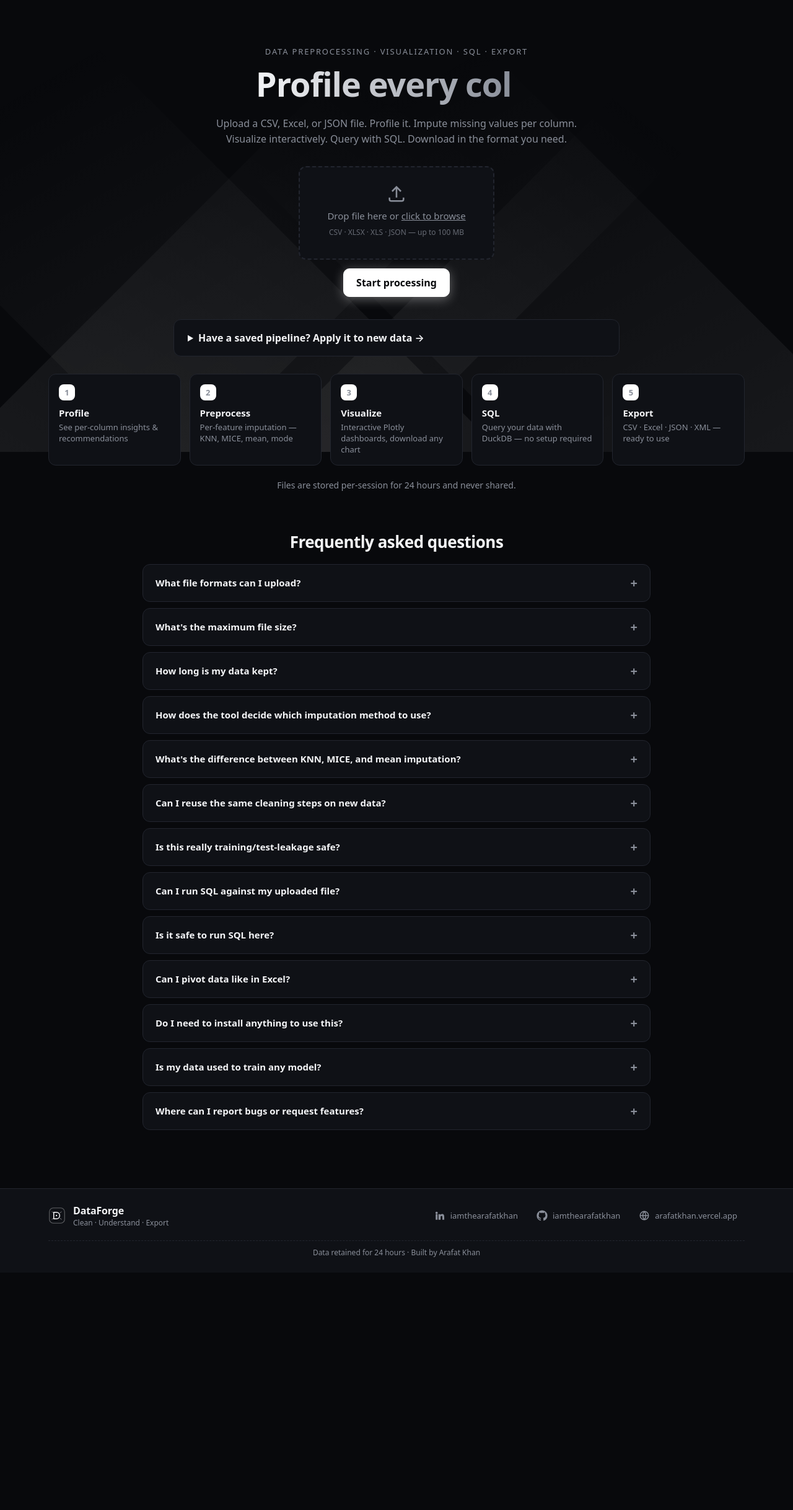
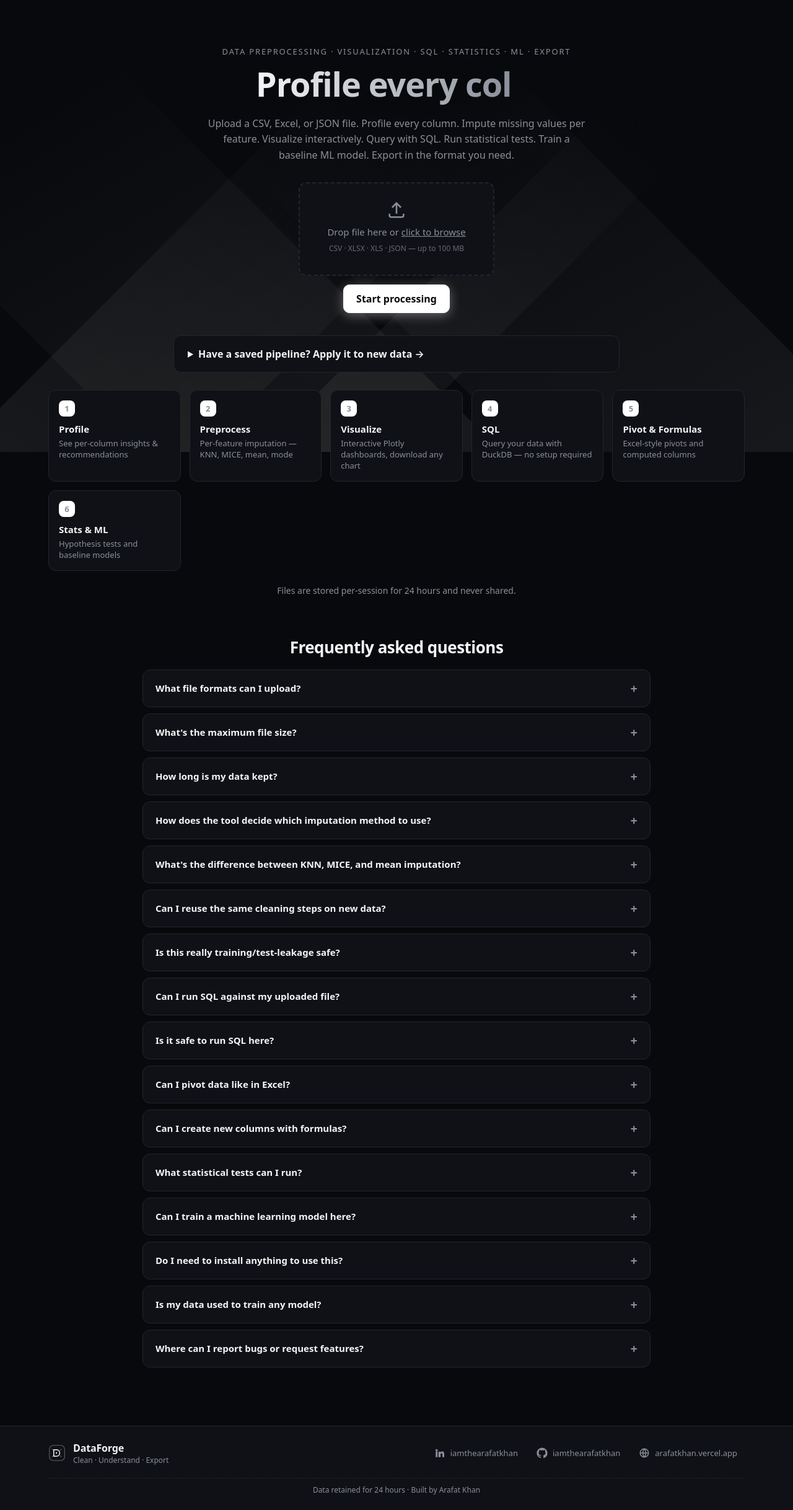
Before and after one commit to iamthearafatkhan/dataforge, a Flask app: page / in a window 1280 px wide. Shown: the part 71-2507 px from the top of the page at 62% size. Before the commit the page ends 2099 px from the top, so only its background shows below. Run offline with Flask 3, Linux system fonts and the light colour scheme; some libraries are stand-ins or nearby versions.

Commit message:
Update FAQ — Pivot, Formula, Stats, ML entries

```diff
--- a/app/templates/index.html
+++ b/app/templates/index.html
@@ -9,16 +9,16 @@
   </div>
 
   <p class="eyebrow fade-up">
-    Data preprocessing · Visualization · SQL · Export
+    Data preprocessing · Visualization · SQL · Statistics · ML · Export
   </p>
   <h1 class="hero-title fade-up delay-1">
     <span class="typewriter" id="typed">Clean. Understand. Export.</span>
     <span class="cursor">|</span>
   </h1>
   <p class="hero-sub fade-up delay-2">
-    Upload a CSV, Excel, or JSON file. Profile it. Impute missing values per
-    column. Visualize interactively. Query with SQL. Download in the format you
-    need.
+    Upload a CSV, Excel, or JSON file. Profile every column. Impute missing
+    values per feature. Visualize interactively. Query with SQL. Run statistical
+    tests. Train a baseline ML model. Export in the format you need.
   </p>
 
   {% if has_data %}
@@ -38,6 +38,8 @@
       <a class="btn" href="{{ url_for('main.preprocess_page') }}">Preprocess</a>
       <a class="btn" href="{{ url_for('main.visualize_page') }}">Visualize</a>
       <a class="btn" href="{{ url_for('main.sql_page') }}">SQL</a>
+      <a class="btn" href="{{ url_for('main.stats_page') }}">Stats</a>
+      <a class="btn" href="{{ url_for('main.ml_page') }}">ML</a>
       <a class="btn" href="{{ url_for('main.export_page') }}">Export</a>
     </div>
   </div>
@@ -146,8 +148,12 @@
       ><span>Query your data with DuckDB — no setup required</span>
     </div>
     <div class="step">
-      <span class="step-num">5</span><b>Export</b
-      ><span>CSV · Excel · JSON · XML — ready to use</span>
+      <span class="step-num">5</span><b>Pivot &amp; Formulas</b
+      ><span>Excel-style pivots and computed columns</span>
+    </div>
+    <div class="step">
+      <span class="step-num">6</span><b>Stats &amp; ML</b
+      ><span>Hypothesis tests and baseline models</span>
     </div>
   </div>
 
@@ -258,10 +264,49 @@
   <details class="faq-item">
     <summary>Can I pivot data like in Excel?</summary>
     <p>
-      Coming next. The Pivot page will let you pick row columns, column columns,
-      value columns, and an aggregation — one-click pivot tables. In the
-      meantime, the SQL page supports pivots via <code>GROUP BY</code> and
-      conditional aggregation.
+      Yes — click <b>Pivot</b> in the top navigation. Pick row fields, column
+      fields, value fields, and one or more aggregations (sum, mean, median,
+      count, min, max, std, nunique). Add margins for totals. Multiple
+      aggregations produce cross-aggregated columns. Export the pivot result as
+      CSV.
+    </p>
+  </details>
+
+  <details class="faq-item">
+    <summary>Can I create new columns with formulas?</summary>
+    <p>
+      Yes — click <b>Formula</b> in the top navigation. Write Excel-style
+      formulas starting with <code>=</code>. Reference columns by name and use
+      familiar functions like <code>IF</code>, <code>ROUND</code>,
+      <code>UPPER</code>, <code>CONCAT</code>, <code>YEAR</code>,
+      <code>COALESCE</code>. Examples adapt to your actual columns — click any
+      suggestion to load it into the editor, preview the result, and add it as a
+      new column.
+    </p>
+  </details>
+
+  <details class="faq-item">
+    <summary>What statistical tests can I run?</summary>
+    <p>
+      Click <b>Stats</b> in the top navigation. You can run Pearson, Spearman,
+      and Kendall correlations; Welch's t-test for two groups; one-way ANOVA for
+      three or more; chi-square for categorical independence; and Shapiro-Wilk
+      for normality. Each result shows the test statistic, p-value, effect size
+      (Cohen's d, eta squared, or Cramér's V), and a plain-English
+      interpretation of the p-value.
+    </p>
+  </details>
+
+  <details class="faq-item">
+    <summary>Can I train a machine learning model here?</summary>
+    <p>
+      Yes — click <b>ML</b> in the top navigation. Pick a target column and
+      features, choose a model (logistic regression, decision tree, random
+      forest, or gradient boosting for classification; linear regression, ridge,
+      decision tree, or random forest for regression), and get accuracy,
+      precision, recall, F1, and ROC AUC (or RMSE, MAE, R² for regression),
+      cross-validation scores, feature importances, and a confusion matrix. It
+      is meant for quick baselines, not production models.
     </p>
   </details>
 
@@ -302,7 +347,7 @@
     "Clean. Understand. Export.",
     "Profile every column.",
     "Impute smarter, not harder.",
-    "Query with SQL. Ship clean data.",
+    "Query with SQL. Train ML. Ship clean data.",
   ];
   let ti = 0,
     ci = 0,
```
